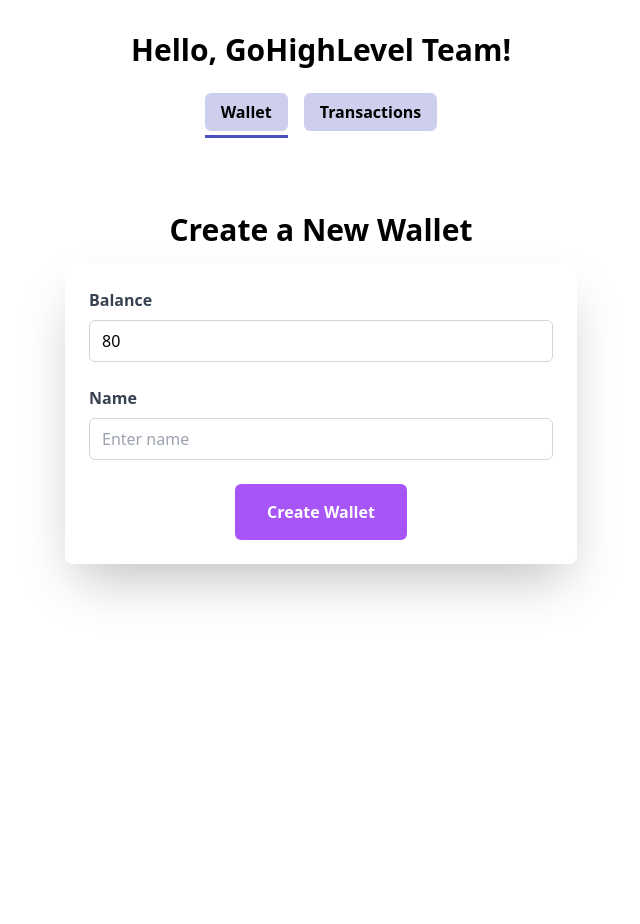
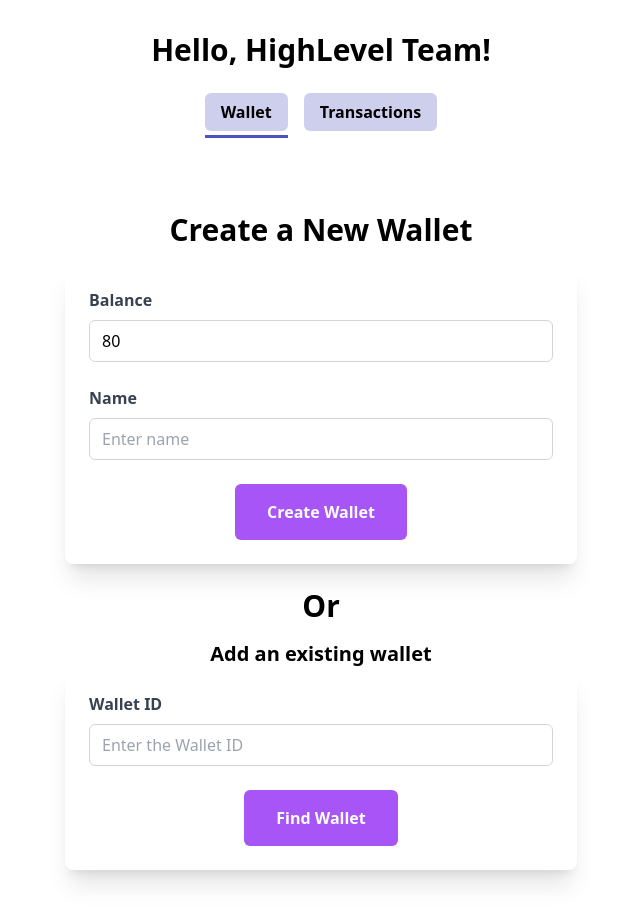
Before and after one commit to SuharshTyagii/nuxt3-express-mongodb-tailwind-docker-boilerplate, a Nuxt app in the folder ui/: page / in a window 1280 px wide. Shown: the top 924 px of the page, without its empty margins (319-959 px from the left). Before the commit the page ends 800 px from the top, so only its background shows below. Built offline with nearby package versions, Linux system fonts and the light colour scheme.

Commit message:
some minor changes

```diff
--- a/ui/components/Transactions/ExportTransactions.vue
+++ b/ui/components/Transactions/ExportTransactions.vue
@@ -2,7 +2,7 @@
   <div class="mx-auto py-4 max-w-md flex flex-col">
     <button @click="exportToCSV"
       class="flex flex-row place-items-center justify-center items-center bg-purple-200 hover:bg-purple-700 hover:text-white text-black font-bold py-2 px-4 rounded text-center">
-      <span class="mr-2">Download .CSV</span>
+      <span class="mr-2">Export as .CSV</span>
       <svg xmlns="http://www.w3.org/2000/svg" width="16" height="16" fill="currentColor" class="bi bi-download"
         viewBox="0 0 16 16">
         <path
--- a/ui/components/Transactions/GetTransactions.vue
+++ b/ui/components/Transactions/GetTransactions.vue
@@ -1,19 +1,11 @@
 <template>
   <div>
     <!-- Incase the wallet is not initialized yet -->
-    <div v-if="!walletId" class=" mx-auto py-8 max-w-md flex flex-col">
-      <span>Please initialize a <a href="/" class="underline text-purple-600">wallet</a> </span>
-      <div class="flex flex-row space-x-2 items-center py-2">
-        <span>Or enter a Wallet ID: </span><input class="py-2 focus:bg-purple-200 bg-purple-100" type="text"
-          v-model="userWalletId">
-        <button @click="findwalletId" class="px-4 py-2 rounded-sm bg-purple-200">Find</button>
-
-      </div>
-    </div>
 
     <!-- Main component -->
     <div class="mx-auto py-8 max-w-md">
-      <h1 v-if="!walletId" class="text-3xl font-bold text-gray-700 mb-4 self-center">Please Initialize a Wallet</h1>
+      <h1 v-if="!walletId" class="text-3xl font-bold text-gray-700 mb-4 self-center">Please Initialize a <a href="/"
+          class="underline text-purple-600"> Wallet</a></h1>
       <div v-else class="flex flex-col">
         <h1 class="text-3xl font-bold text-gray-700 mb-4 self-center">Transaction History</h1>
 
@@ -37,6 +29,7 @@
               </svg>
             </div>
           </div>
+          <div class="flex sm:flex-row flex-col sm:space-x-2">
             <div>
               <label class="inline-flex items-center">
                 <input type="checkbox" v-model="showDebit" @change="handleTransactionType"
@@ -52,6 +45,7 @@
               </label>
             </div>
           </div>
+        </div>
 
         <div class="space-y-4">
           <div v-for="transaction in transactions" :key="transaction.id"
@@ -61,7 +55,7 @@
               <h2 class="text-2xl font-semibold text-purple-700">
                 {{ transaction.amount }}
               </h2>
-              <p class="text-gray-600 mt-2">
+              <p class="text-gray-600 mt-2 sm:text-base text-xs">
                 {{ transaction.description }}
               </p>
             </div>
@@ -174,7 +168,6 @@
           if (newTransactions.length) {
             this.transactions = [...this.transactions, ...newTransactions];
           }
-          console.log('this transactions after load more', this.transactions)
         })
         .catch((error) => {
           console.error('Error loading more transactions:', error);
@@ -203,27 +196,6 @@
       }
 
     },
-
-    async findwalletId() {
-      const config = {
-        method: 'get',
-        url: `${this.$config.public.apiBase}/api/wallet/${this.userWalletId}`,
-        headers: {}
-      };
-
-      await this.$axios(config)
-        .then(res => {
-          this.$event('wallet-created', res.data)
-          this.$nextTick(() => {
-            this.$router.push('/');
-          });
-        })
-        .catch(function (error) {
-          alert("No wallet is associated with that wallet ID")
-          console.log(error);
-        });
-
-    },
     formatTime(time) {
       const timeFormatted = new Date(time);
       return `${timeFormatted.toLocaleTimeString()}, ${timeFormatted.toLocaleDateString()}`
--- a/ui/components/Wallet/AddWallet.vue
+++ b/ui/components/Wallet/AddWallet.vue
@@ -1,9 +1,9 @@
 <template>
-  <div class="container mx-auto py-8">
+  <div class="mx-auto py-8">
     <div id="walletBox" v-if="!walletCreated">
       <h1 class="text-3xl font-bold mb-4 text-center">Create a New Wallet</h1>
       <div class="flex flex-col items-center">
-        <div class="max-w-lg w-full bg-white rounded-lg shadow-2xl p-6">
+        <div class="max-w-lg w-full bg-white rounded-lg shadow-xl p-6">
           <div class="space-y-6 flex flex-col">
             <div class="flex flex-col">
               <label for="balance" class="text-gray-700 font-semibold mb-2">Balance</label>
@@ -26,7 +26,34 @@
         </div>
       </div>
 
+
+      <div v-if="!walletCreated" class="flex flex-col">
+        <h1 class="text-3xl font-bold mb-4 text-center pt-6">
+          Or </h1>
+        <span class="text-center font-semibold text-xl">Add an existing wallet</span>
+        <div class="flex flex-col items-center">
+          <div class="max-w-lg w-full bg-white rounded-lg shadow-xl p-6">
+            <div class="space-y-6 flex flex-col">
+              <div class="flex flex-col">
+                <label for="balance" class="text-gray-700 font-semibold mb-2">Wallet ID</label>
+                <div class="relative">
+                  <input id="userInputWalletId" v-model="userInputWalletId" placeholder="Enter the Wallet ID"
+                    maxlength="24" ref="userInputWalletIdField" step="0.0001"
+                    class="w-full border border-gray-300 rounded-md py-2 px-3 focus:outline-none focus:ring-2 focus:ring-blue-500 transition-colors" />
+                </div>
+              </div>
+              <button @click="findwalletId"
+                class="bg-purple-500 text-white justify-self-center mx-auto py-4 px-8 rounded-md font-semibold hover:bg-purple-800 transition-colors">
+                Find Wallet
+              </button>
+            </div>
+          </div>
+        </div>
+
+
+      </div>
     </div>
+
 
     <!-- wallet created -->
 
@@ -43,6 +70,7 @@
       name: null,
       walletCreated: false,
       wallet: null,
+      userInputWalletId: null,
     };
   },
   methods: {
@@ -112,7 +140,28 @@
       if (decimalIndex !== -1 && inputValue.length - decimalIndex > 5) {
         this.balance = Math.round(inputValue * 10000) / 10000;
       }
-    }
+    },
+
+    // find wallet
+    async findwalletId() {
+      const config = {
+        method: 'get',
+        url: `${this.$config.public.apiBase}/api/wallet/${this.userInputWalletId}`,
+        headers: {}
+      };
+
+      await this.$axios(config)
+        .then(res => {
+          this.walletCreated = true
+          this.wallet = res.data
+          this.$event('wallet-created', this.wallet)
+        })
+        .catch(function (error) {
+          alert("No wallet is associated with that wallet ID")
+          console.log(error);
+        });
+
+    },
   },
 
 
--- a/ui/layouts/default.vue
+++ b/ui/layouts/default.vue
@@ -1,6 +1,6 @@
 <template>
-  <div class="container mx-auto py-8">
-    <h1 class="text-3xl font-bold mb-4 text-center">Hello, GoHighLevel Team!</h1>
+  <div class="mx-auto py-8">
+    <h1 class="text-3xl font-bold mb-4 text-center">Hello, HighLevel Team!</h1>
     <div class="flex flex-col items-center">
       <div class="my-4 px-6 mx-6">
         <NuxtLink to="/" class="nav-primary">Wallet</NuxtLink>
--- a/ui/pages/transactions/index.vue
+++ b/ui/pages/transactions/index.vue
@@ -1,6 +1,6 @@
 <template>
   <div>
-    <ExportTransactions :transactions="transactions" />
+    <ExportTransactions v-if="transactions.length" :transactions="transactions" />
 
     <GetTransactions />
 
```
Lines whose indentation alone changed are shown as unchanged.
